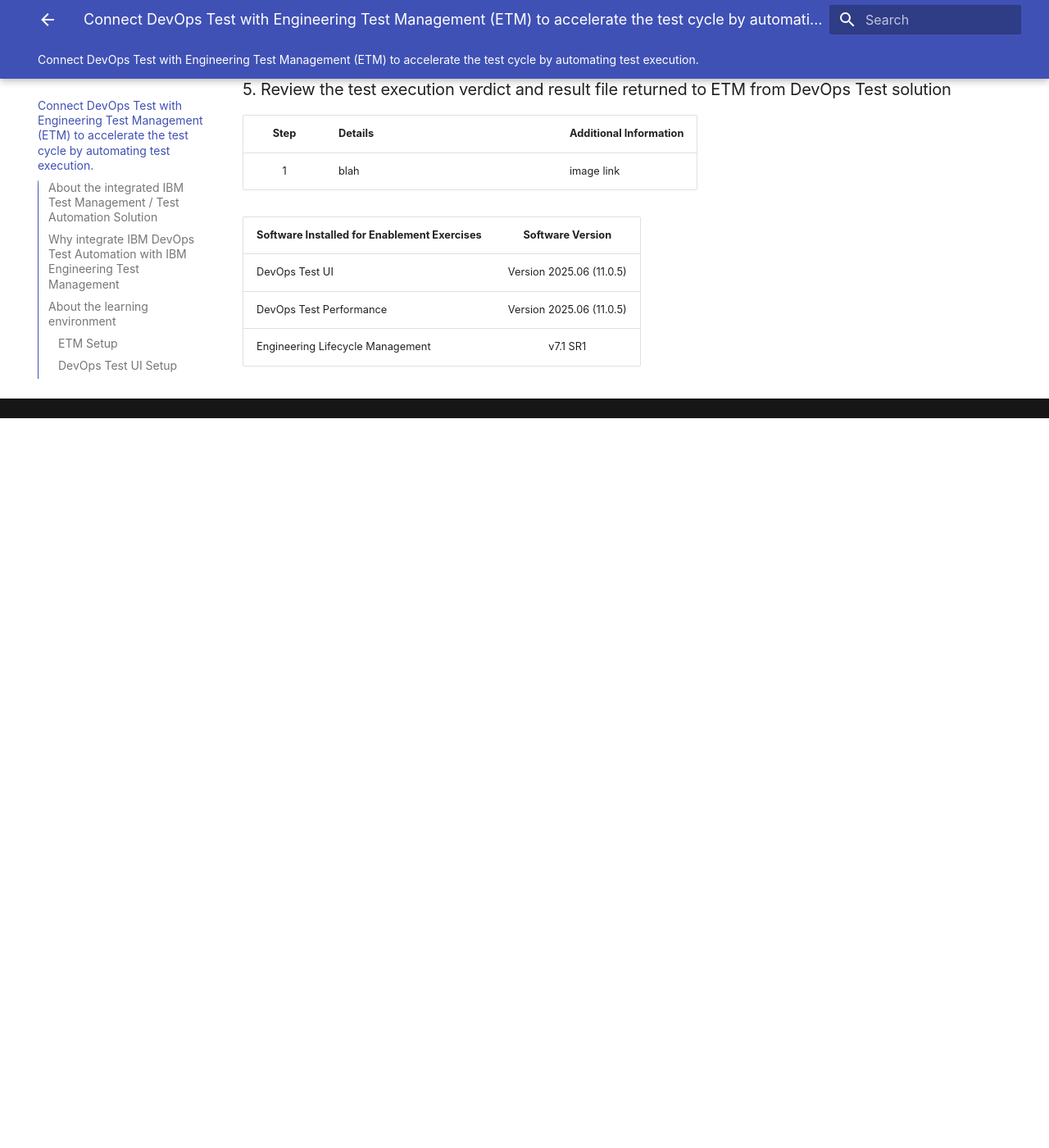
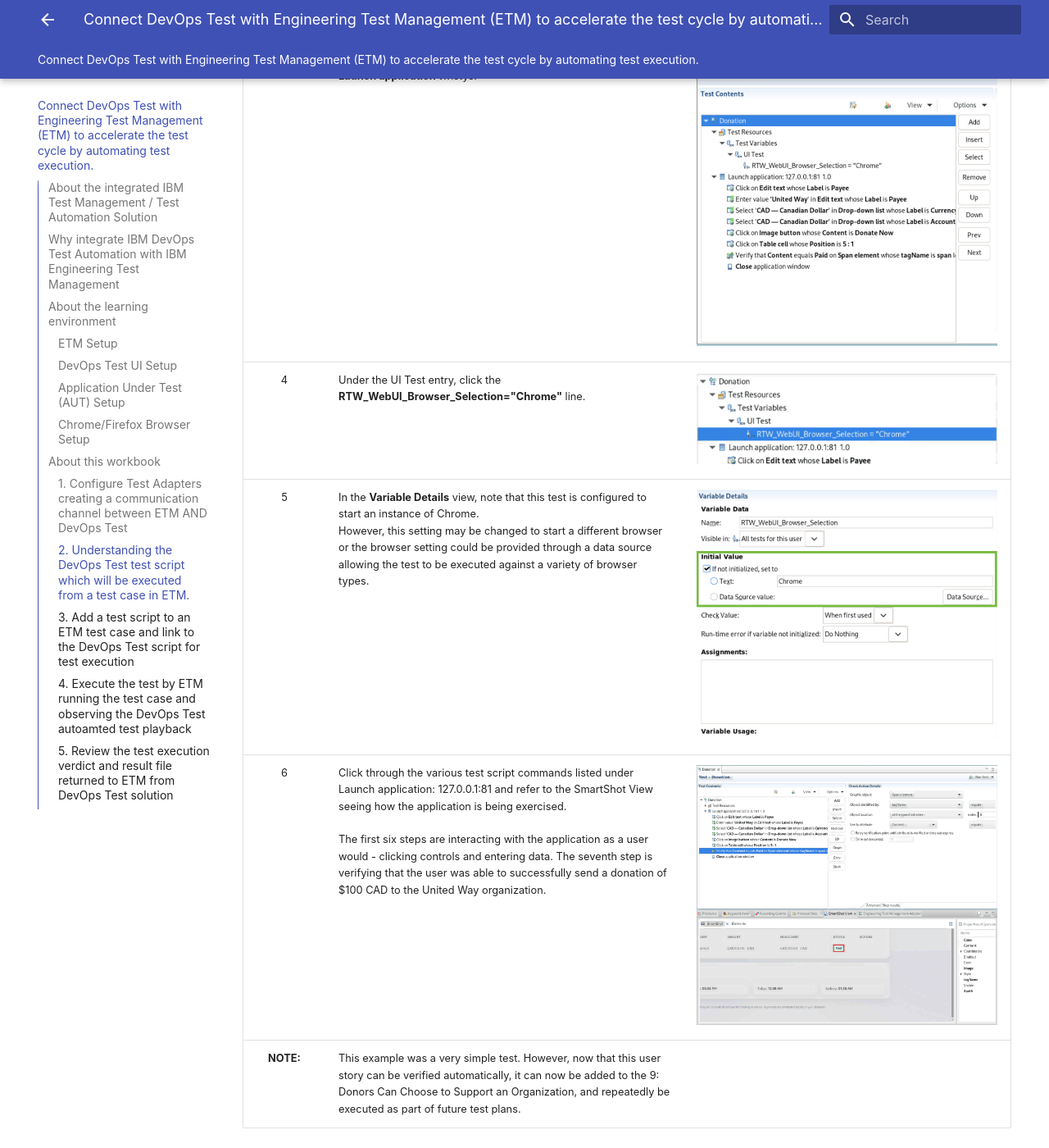
Before and after one commit to DevOpsAutomationLabs/Test_ELM, an MkDocs documentation site: the page built from docs/index.md, in a window 1280 px wide and 1400 px high, scrolled down 12736 px. Shown: the whole window at 82% size. Built offline with MkDocs 1.6.1 and Material for MkDocs 9.7.7, drawn with Linux system fonts in a browser that asks for light colours; before the commit the page ends 13246 px from its top, so only the background shows below that; some of the changed text lies outside the part shown.

Commit message:
Section2

```diff
--- a/docs/index.md
+++ b/docs/index.md
@@ -131,7 +131,13 @@
 
 | **Step** | <div style="width:250px">**Details**</div>  | **Additional Information** |
 |:-------------:|:------------- |:------------- |
-| 1 | blah | image link |
+| 1 | Working in the DevOps UI Test application, double click the **Donation** test script if not already open in the Test Editor view.| <img src="media/t1_30.png" alt="t1_30" style="width:100%; height:auto;"> |
+| 2 | In the View panel, click the **SmartShot View** to enable. | <img src="media/t1_31.png" alt="t1_31" style="width:100%; height:auto;"> |
+| 3 | In the Test Contents view, fully expand the **Test Resources** and **Launch application** twistys. | <img src="media/t1_32.png" alt="t1_32" style="width:100%; height:auto;"> |
+| 4 | Under the UI Test entry, click the **RTW_WebUI_Browser_Selection="Chrome"** line. | <img src="media/t1_33.png" alt="t1_33" style="width:100%; height:auto;"> |
+| 5 | In the **Variable Details** view, note that this test is configured to start an instance of Chrome.</br>However, this setting may be changed to start a different browser or the browser setting could be provided through a data source allowing the test to be executed against a variety of browser types. | <img src="media/t1_34.png" alt="t1_34" style="width:100%; height:auto;"> |
+| 6 | Click through the various test script commands listed under Launch application: 127.0.0.1:81 and refer to the SmartShot View seeing how the application is being exercised.</br></br>The first six steps are interacting with the application as a user would - clicking controls and entering data. The seventh step is verifying that the user was able to successfully send a donation of $100 CAD to the United Way organization. | <img src="media/t1_35.png" alt="t1_35" style="width:100%; height:auto;"> |
+| **NOTE:** | This example was a very simple test. However, now that this user story can be verified automatically, it can now be added to the 9: Donors Can Choose to Support an Organization, and repeatedly be executed as part of future test plans. |  |
 
 ### 3. Add a test script to an ETM test case and link to the DevOps Test script for test execution ###
 
```
Also changed, not shown: docs/media/t1_30.png (added), docs/media/t1_31.png (added), docs/media/t1_32.png (added), docs/media/t1_33.png (added), docs/media/t1_34.png (added), docs/media/t1_35.png (added).
